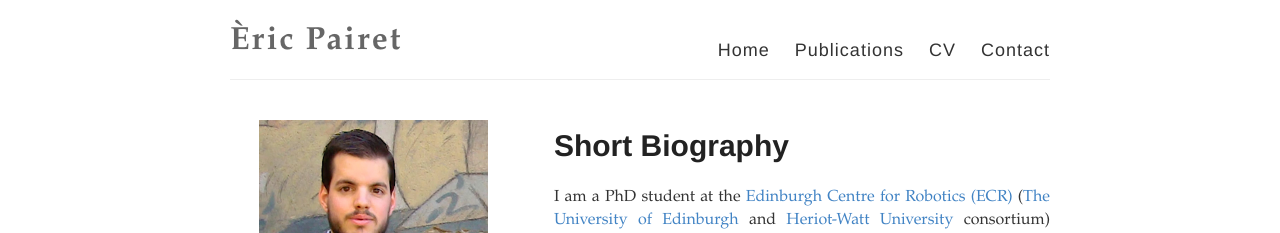
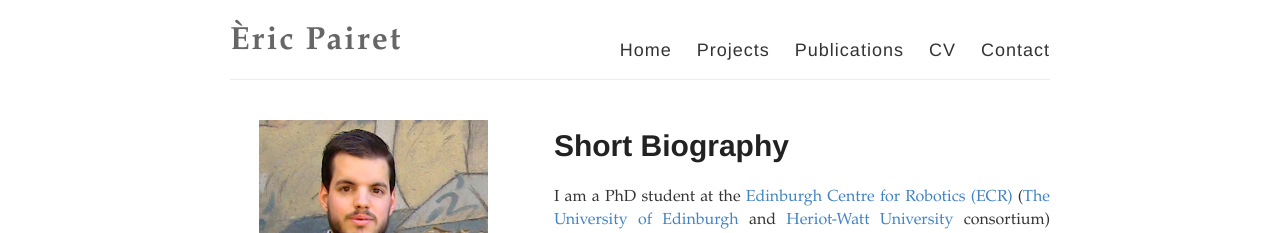
Before and after one commit to ericpairet/ericpairet.github.io, a Jekyll site: the page built from index.html, in a window 1280 px wide. Shown: the top 233 px of the page. Built offline with Jekyll 4.4.1, drawn with Linux system fonts in a browser that asks for light colours.

Commit message:
Temporal change to check if projects renders online

```diff
--- a/_layouts/default.html
+++ b/_layouts/default.html
@@ -3,14 +3,14 @@
   <head>
 		<!-- Global site tag (gtag.js) - Google Analytics -->
 		<!-- INSTRUCTIONS ARE TO KEEP IT AS FIRST ITEM INTO THE HEAD -->
-		<script async src="https://www.googletagmanager.com/gtag/js?id=UA-16344709-2"></script>
+		<!-- <script async src="https://www.googletagmanager.com/gtag/js?id=UA-16344709-2"></script>
 		<script>
 		  window.dataLayer = window.dataLayer || [];
 		  function gtag(){dataLayer.push(arguments);}
 		  gtag('js', new Date());
 
 		  gtag('config', 'UA-16344709-2');
-		</script>
+		</script> -->
 
 		<!-- this is the website's name supposed to appear at the explorer's tab and in Google search -->
 		<title>{{ site.name }}{% if page.title %} | {{ page.title }}{% endif %}</title>
@@ -52,7 +52,7 @@
 
           <nav>
             <a href="{{ site.baseurl }}/">Home</a>
-            <!-- <a href="{{ site.baseurl }}/projects">Projects</a> -->
+            <a href="{{ site.baseurl }}/projects">Projects</a>
 						<a href="{{ site.baseurl }}/publications">Publications</a>
             <a href="{{ site.baseurl }}/cv">CV</a>
             <a href="{{ site.baseurl }}/contact">Contact</a>
```
